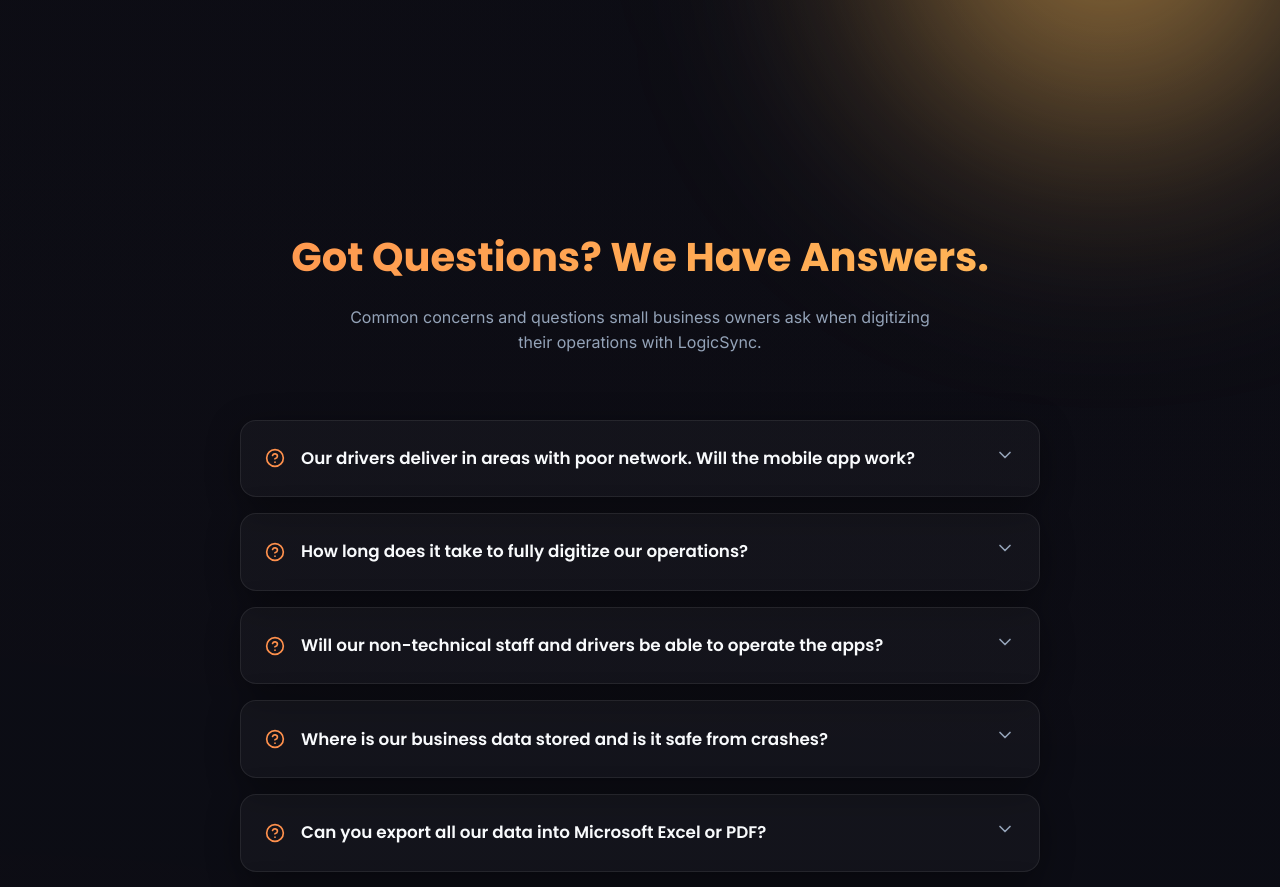
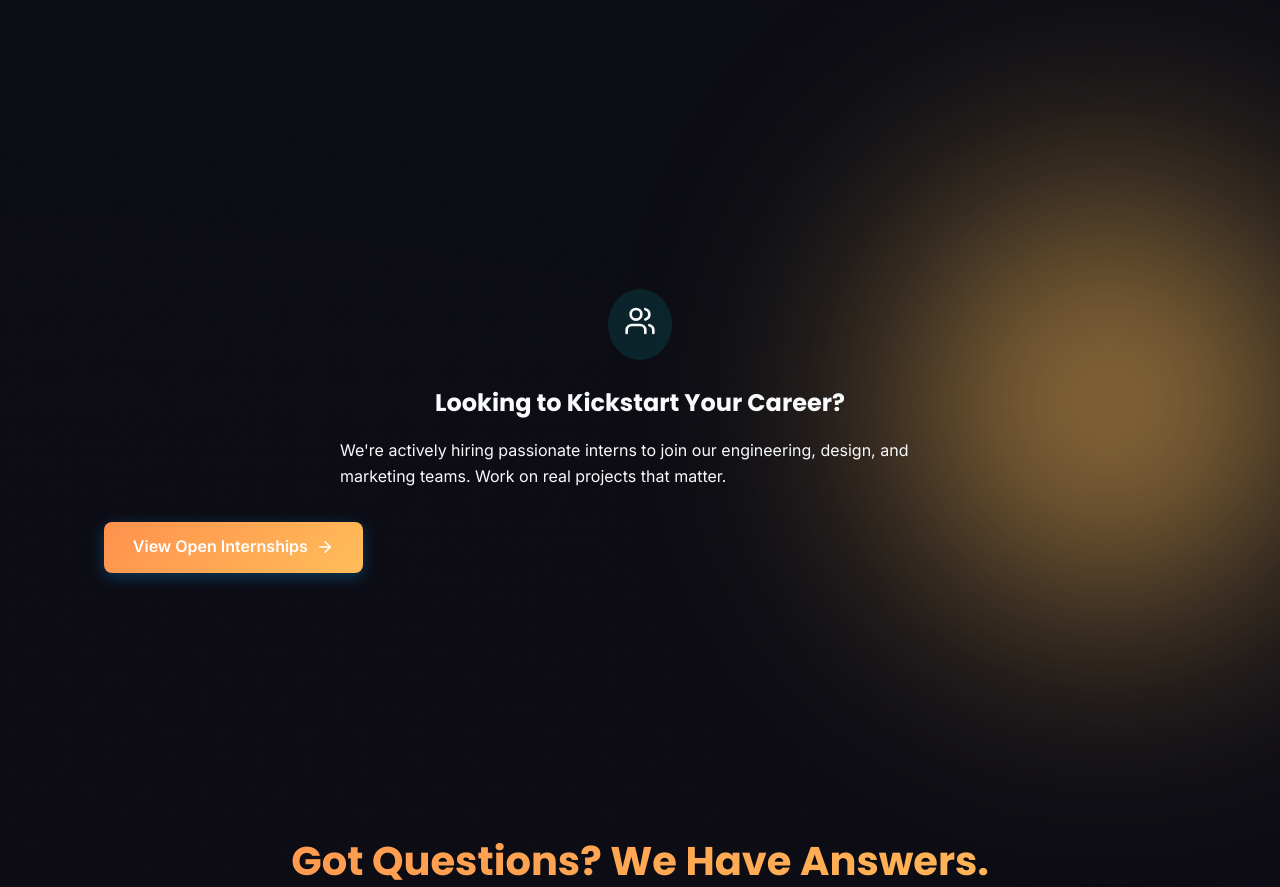
Before and after one commit to AtharvaKalhatkar/LogicSync-pvt-ltd, a React (Vite) app: page /#/ in a window 1280 px wide. Shown: the part 8400-9287 px from the top of the page. Built offline with nearby package versions, Linux system fonts and the light colour scheme.

Commit message:
feat: add explicit Careers CTA banner to homepage

```diff
--- /dev/null
+++ b/src/components/CareersCTA.jsx
@@ -0,0 +1,29 @@
+import React from 'react';
+import { Link } from 'react-router-dom';
+import { ArrowRight, Users } from 'lucide-react';
+import '../styles/components.css';
+
+const CareersCTA = () => {
+  return (
+    <section className="section bg-darker">
+      <div className="container">
+        <div className="glass-panel text-center" style={{ padding: '4rem 2rem', border: '1px solid var(--primary-dark)' }}>
+          <div style={{ display: 'flex', justifyContent: 'center', marginBottom: '1.5rem' }}>
+            <div style={{ background: 'rgba(0, 240, 255, 0.1)', padding: '1rem', borderRadius: '50%', color: 'var(--primary)' }}>
+              <Users size={32} />
+            </div>
+          </div>
+          <h2 className="section-title" style={{ marginBottom: '1rem' }}>Looking to Kickstart Your Career?</h2>
+          <p className="section-subtitle" style={{ maxWidth: '600px', margin: '0 auto 2rem' }}>
+            We're actively hiring passionate interns to join our engineering, design, and marketing teams. Work on real projects that matter.
+          </p>
+          <Link to="/careers" className="btn btn-primary" style={{ display: 'inline-flex', alignItems: 'center', gap: '0.5rem' }}>
+            View Open Internships <ArrowRight size={18} />
+          </Link>
+        </div>
+      </div>
+    </section>
+  );
+};
+
+export default CareersCTA;
--- a/src/pages/Home.jsx
+++ b/src/pages/Home.jsx
@@ -7,6 +7,7 @@ import Transition from '../components/Transition';
 import Calculator from '../components/Calculator';
 import Portfolio from '../components/Portfolio';
 import Testimonials from '../components/Testimonials';
+import CareersCTA from '../components/CareersCTA';
 import Faq from '../components/Faq';
 import Contact from '../components/Contact';
 
@@ -21,6 +22,7 @@ const Home = () => {
       <Calculator />
       <Portfolio />
       <Testimonials />
+      <CareersCTA />
       <Faq />
       <Contact />
     </main>
```
